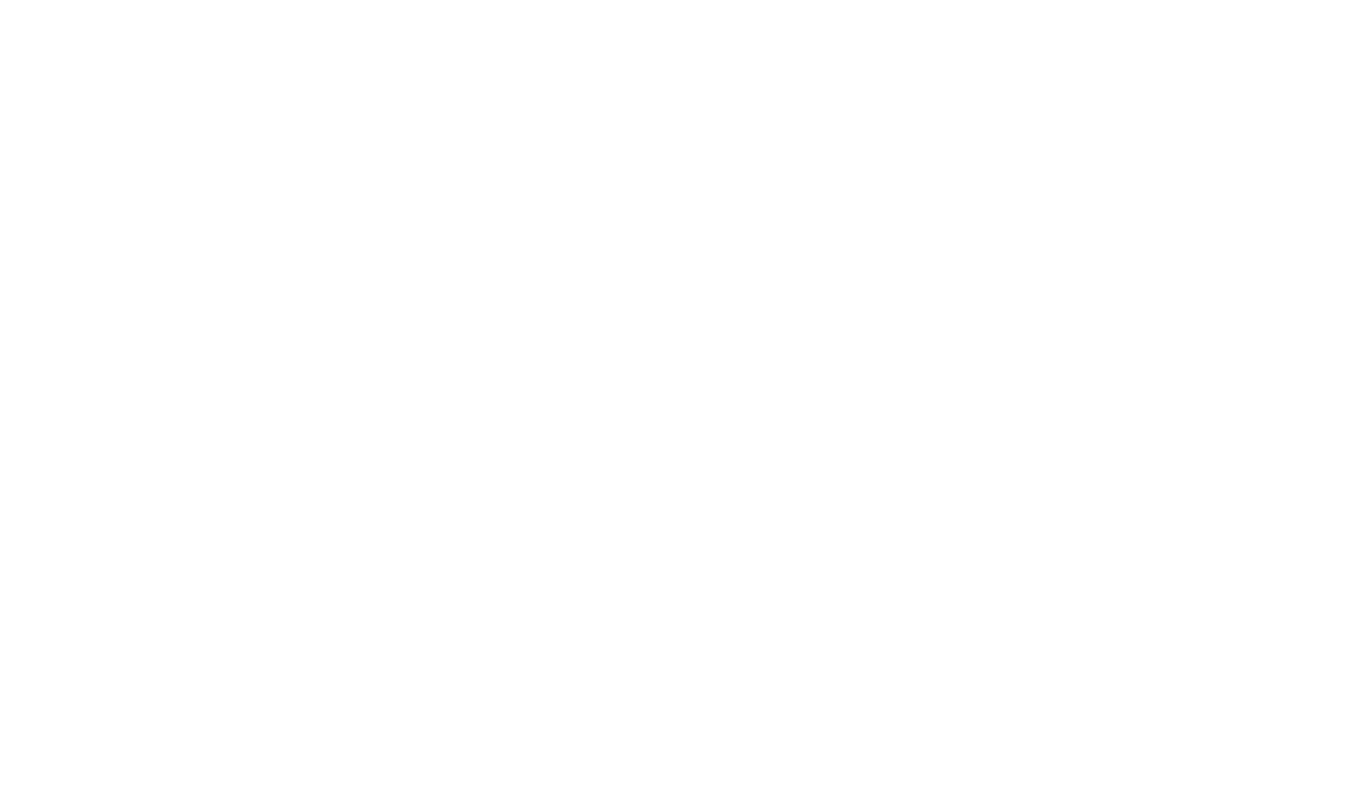
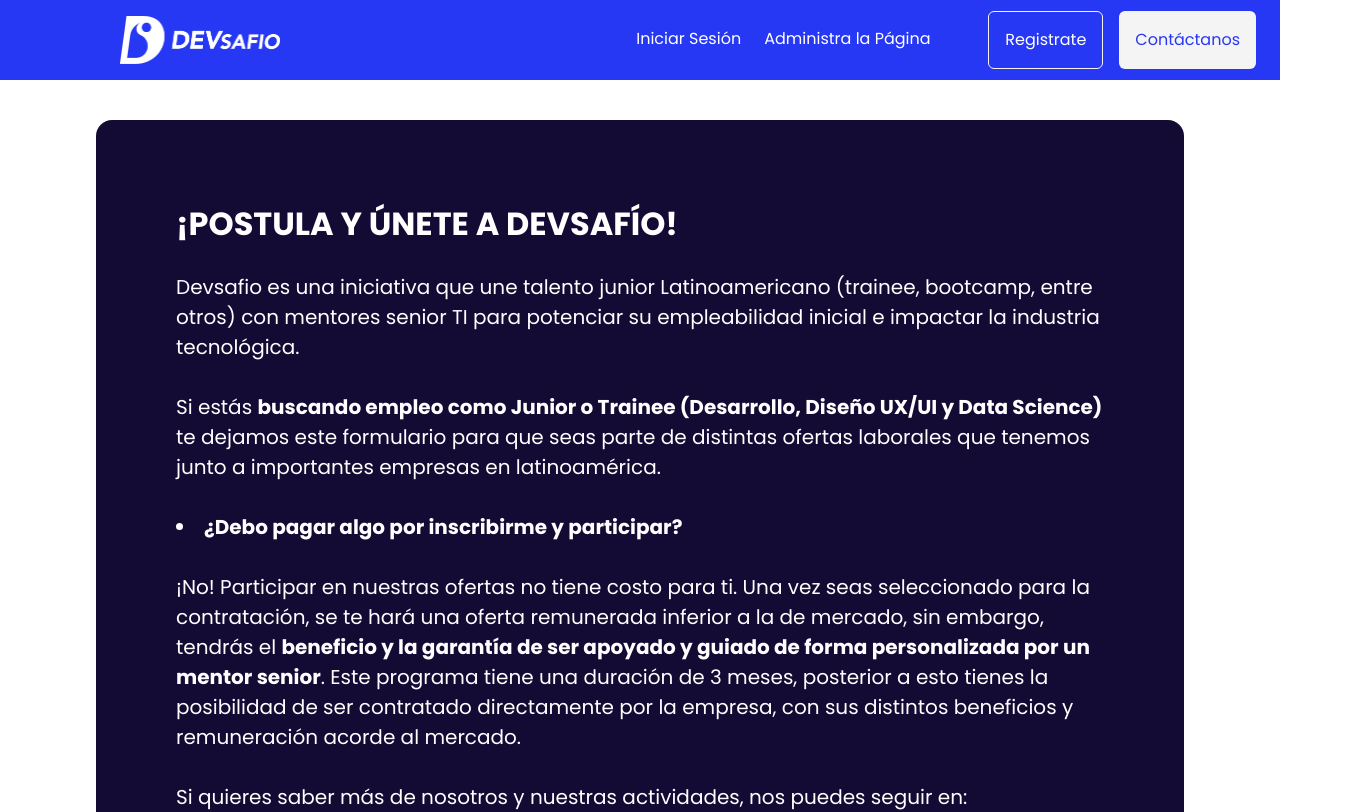
Before and after one commit to dlab-team/c6-frontend, a React (Create React App) app: page /form-looking in a window 1280 px wide. Before the commit this address had no page. Shown: the top 812 px of the page, 1360 px wide, since content can reach past the window. Built offline with nearby package versions, Linux system fonts and the light colour scheme; what tw-elements would draw is missing.

Commit message:
hf add route to form

```diff
--- a/src/pages/Form/index.jsx
+++ b/src/pages/Form/index.jsx
@@ -1,18 +1,23 @@
-import React from "react";
-import logo from "../../assets/images/Logo-horizontal.png";
+import React from 'react';
+import logo from '../../assets/images/Logo-horizontal.png';
 import { Link, useNavigate } from 'react-router-dom';
 import axios from 'axios';
-import "../../styles/Header.css";
+import '../../styles/Header.css';
 import { useFormik } from 'formik';
 import * as Yup from 'yup';
-import { Header } from "../../components";
-import { FormExplain, UserProfileForm, EducationalBackgroundForm, WorkProfileForm, WorkExperienceForm, JobLookingForm } from "./components";
+import { Header } from '../../components';
+import {
+  FormExplain,
+  UserProfileForm,
+  EducationalBackgroundForm,
+  WorkProfileForm,
+  WorkExperienceForm,
+  JobLookingForm,
+} from './components';
 
 const FormLooking = () => {
-
   return (
     <>
-    <Header />
       <FormExplain />
       <UserProfileForm />
       <EducationalBackgroundForm />
@@ -23,5 +28,4 @@
   );
 };
 
-
 export default FormLooking;
--- a/src/routers/Routes.js
+++ b/src/routers/Routes.js
@@ -21,16 +21,17 @@
   return (
     <Suspense>
       <Routes>
-        <Route path='/' element={<DefaultLayout />}>
-          <Route path='' element={<Home />} />
-          <Route path='/register' element={<Register />} />
-          <Route path='/recovery/:token?' element={<Recovery />} />
-          <Route path='/profile' element={<Profile />} />
-          <Route path='/user' element={<UserLayout />}>
-            <Route index element={<Navigate to='dashboard' />} />
-            <Route path='dashboard' element={<Dashboard />} />
-            <Route path='profile' element={<Profile />} />
-            <Route path='tests' element={<CodingTests />} />
+        <Route path="/" element={<DefaultLayout />}>
+          <Route path="" element={<Home />} />
+          <Route path="/register" element={<Register />} />
+          <Route path="/recovery/:token?" element={<Recovery />} />
+          <Route path="/profile" element={<Profile />} />
+          <Route path="/form-looking" element={<FormLooking />} />
+          <Route path="/user" element={<UserLayout />}>
+            <Route index element={<Navigate to="dashboard" />} />
+            <Route path="dashboard" element={<Dashboard />} />
+            <Route path="profile" element={<Profile />} />
+            <Route path="tests" element={<CodingTests />} />
           </Route>
         </Route>
       </Routes>
```
Lines whose indentation alone changed are shown as unchanged.
